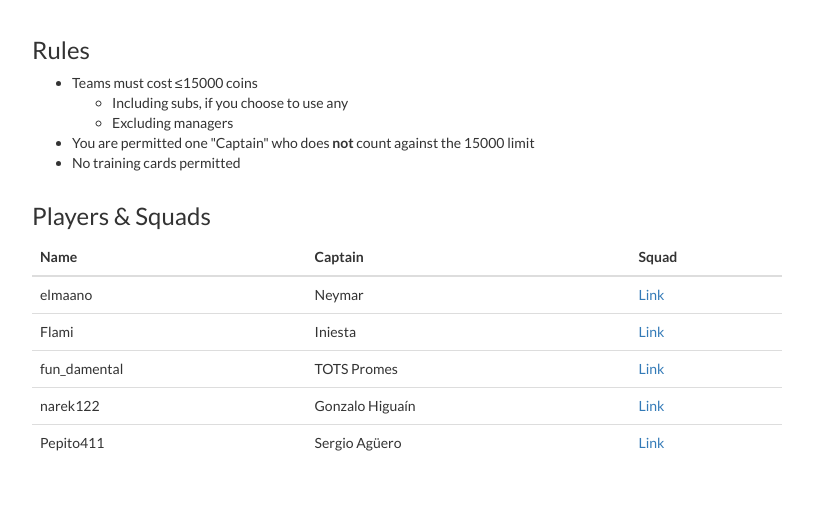
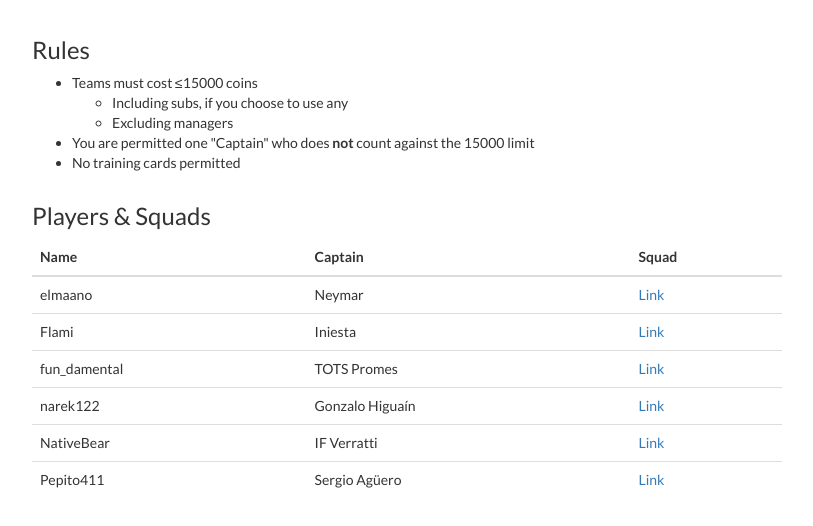
Before and after one commit to elmaano/fifa-rsl-ps4, a plain HTML site: page index.html in a window 1280 px wide. Shown: the part 176-702 px from the top of the page, without its empty margins (233-1046 px from the left). Drawn offline with nearby package versions, Linux system fonts and the light colour scheme.

Commit message:
Add NativeBear

```diff
--- a/index.html
+++ b/index.html
@@ -120,6 +120,11 @@
                 <td><a href="https://cdn.discordapp.com/attachments/177130816361463808/177150072285298689/Screenshot_2016-05-03-22-10-15.png" target="_blank">Link</a></td>
               </tr>
               <tr>
+                <td>NativeBear</td>
+                <td>IF Verratti</td>
+                <td><a href="http://www.futhead.com/16/squads/13010230/" target="_blank">Link</a></td>
+              </tr>
+              <tr>
                 <td>Pepito411</td>
                 <td>Sergio Agüero</td>
                 <td><a href="http://www.futbin.com/16/squad/516876" target="_blank">Link</a></td>
```
